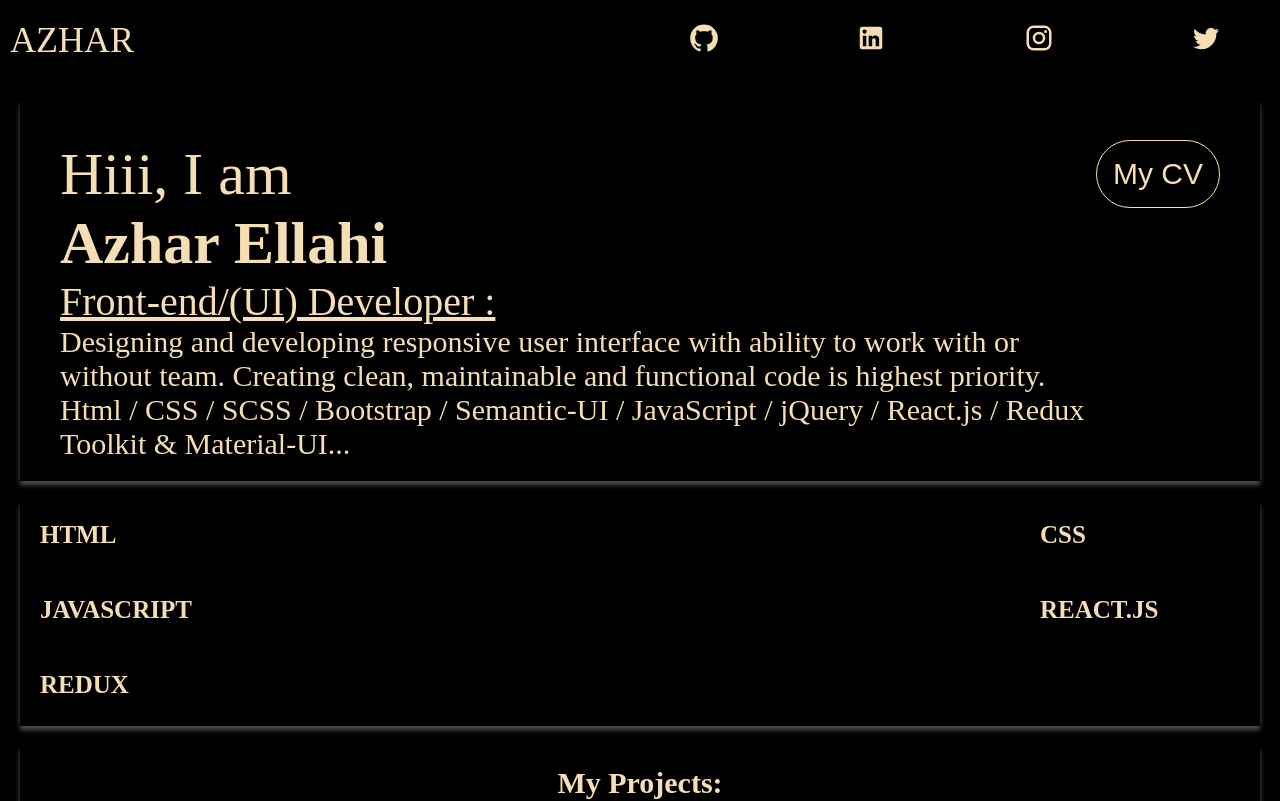
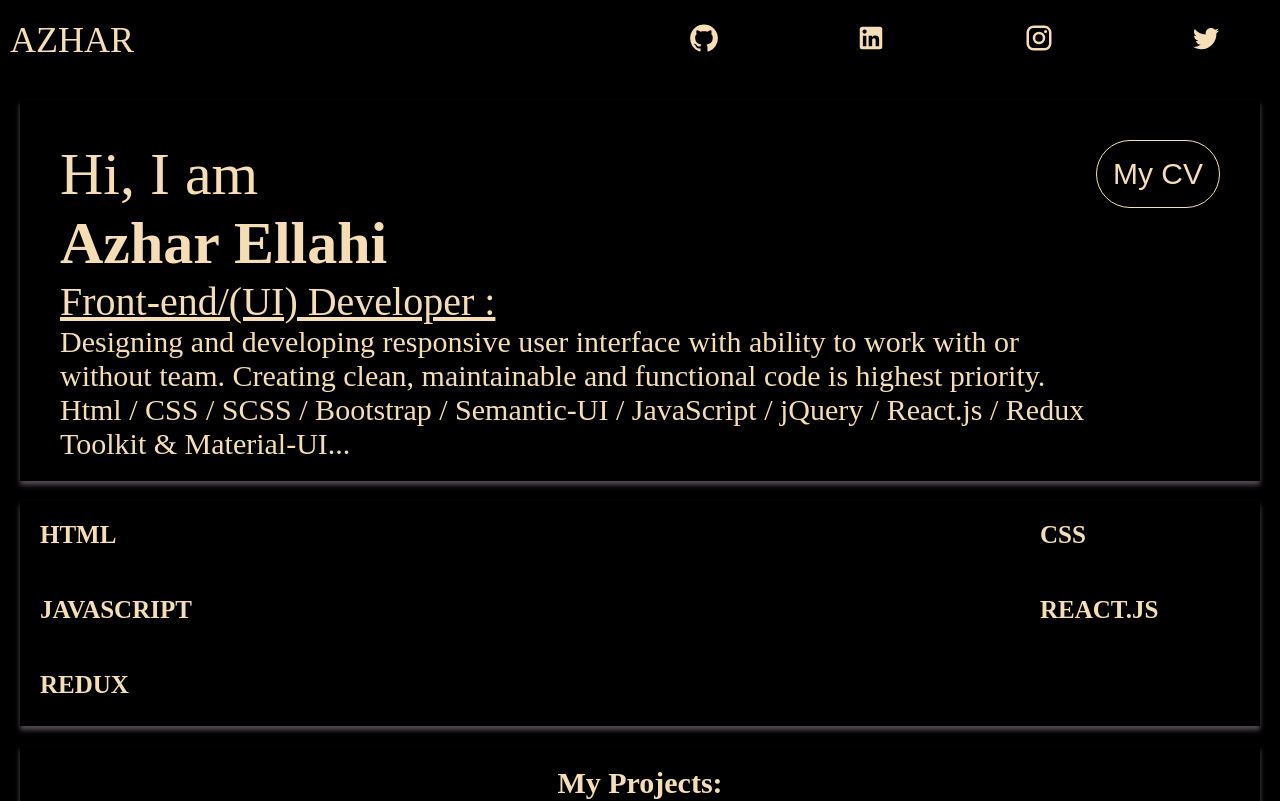
Before and after one commit to azharellahii/portfolio, a React (Create React App) app: page / in a window 1280 px wide. Shown: the top 801 px of the page. Built offline with nearby package versions, Linux system fonts and the light colour scheme.

Commit message:
Update Intro.js

```diff
--- a/src/Components/Intro/Intro.js
+++ b/src/Components/Intro/Intro.js
@@ -11,7 +11,7 @@ const Intro = () => {
         <div>
             <div className="b-container">
                 <div className="b-left">
-                    <span>Hiii, I am</span>
+                    <span>Hi, I am</span>
                     <span>Azhar Ellahi</span>
                     <span>Front-end/(UI) Developer :</span>
                     <span>
```
